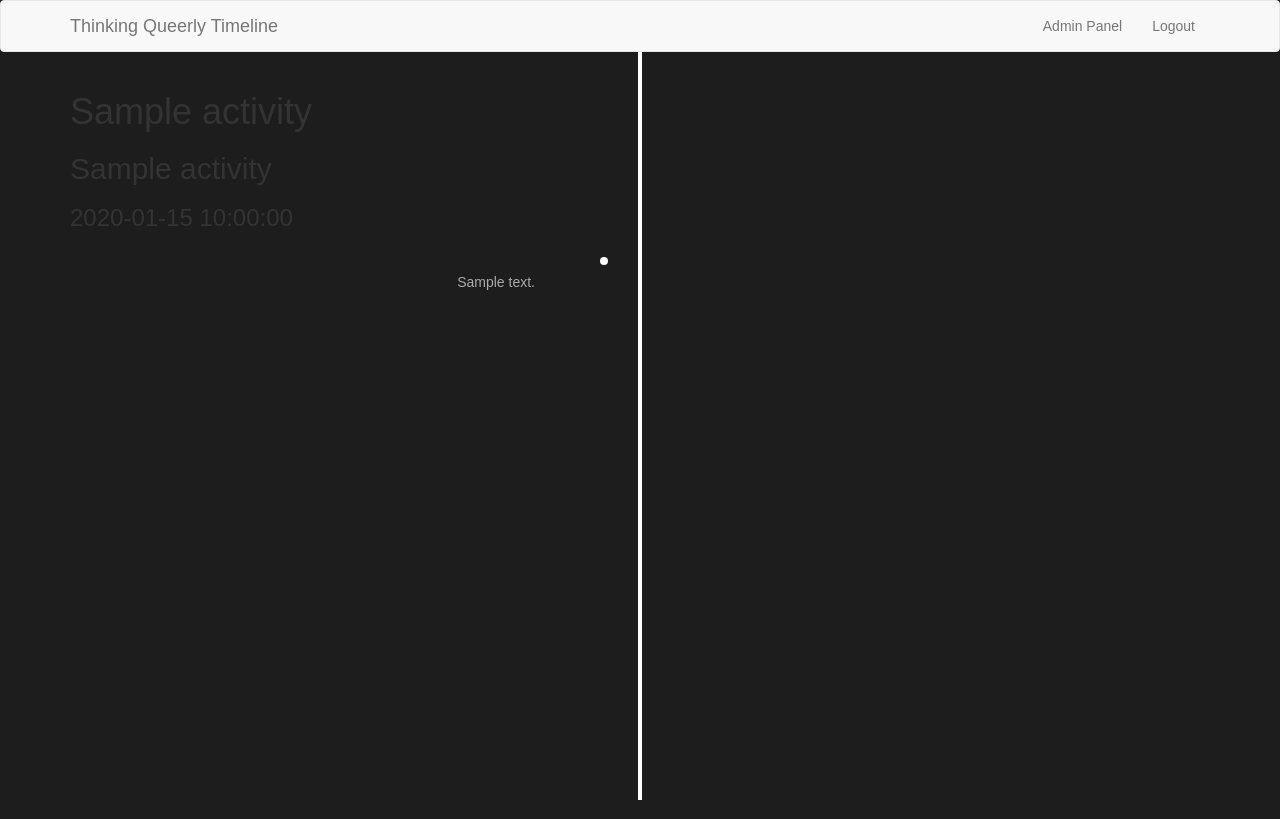
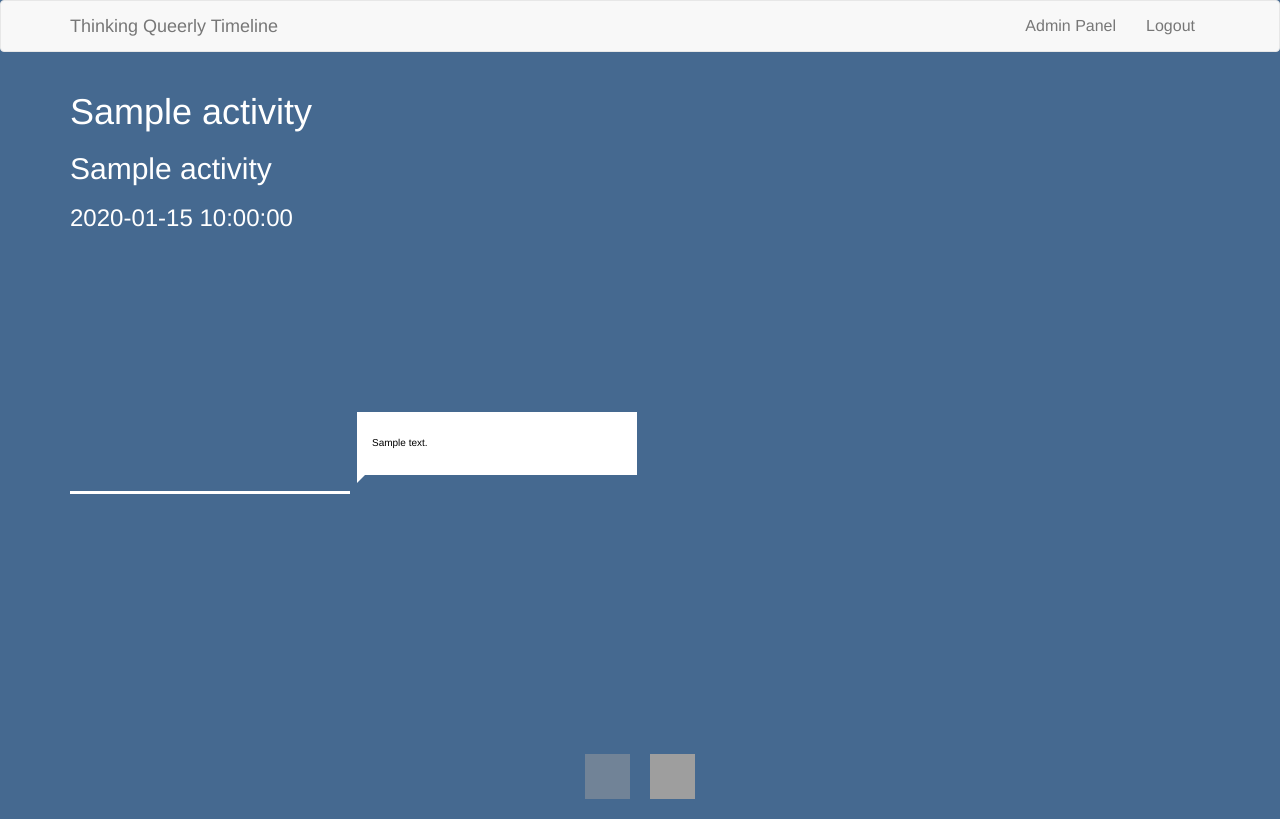
Before and after one commit to harshita-gupta/thinking-queerly-timeline, a Flask app: a page that uses app/templates/timeline-view.html in a window 1280 px wide. Run offline with Flask 2, Linux system fonts and the light colour scheme; a user stored in the database is signed in; tables that the repository leaves empty hold one stand-in row (values such as "Sample post"); some libraries are stand-ins or nearby versions; grey boxes are pictures that could not be loaded.

Commit message:
new timeline

```diff
--- a/app/static/timeline-styles.css
+++ b/app/static/timeline-styles.css
@@ -1,77 +1,218 @@
+*,
+*::before,
+*::after {
+  margin: 0;
+  padding: 0;
+  box-sizing: border-box;
+}
+
+button {
+  background: transparent;
+  border: none;
+  cursor: pointer;
+  outline: none;
+}
+
 body {
-  background-color: #1d1d1d;
-  min-height: 100vh;
-  margin: 0;
-  font-family: "Droid Sans", sans-serif;
-}
-body:before {
-  content: "";
-  position: fixed;
-  top: 0px;
-  left: 50%;
-  bottom: 0px;
-  -webkit-transform: translateX(-50%);
-          transform: translateX(-50%);
-  width: 4px;
-  background-color: #fff;
-}
-body .entries {
-  width: calc(100% - 80px);
-  max-width: 800px;
-  margin: auto;
-  position: relative;
-  left: -5px;
-}
-body .entries .entry {
-  width: calc(50% - 80px);
-  float: left;
-  padding: 20px;
-  clear: both;
-  text-align: right;
-}
-body .entries .entry:not(:first-child) {
-  margin-top: -60px;
-}
-body .entries .entry .title {
-  font-size: 32px;
-  margin-bottom: 12px;
-  position: relative;
+  font: normal 16px/1.5 "Helvetica Neue", sans-serif;
+  background: #456990;
   color: #fff;
 }
-body .entries .entry .title:before {
+
+/* .section SECTION
+–––––––––––––––––––––––––––––––––––––––––––––––––– */
+
+.section {
+  background: #f45b69;
+  padding: 50px 0;
+}
+
+.section .container {
+  width: 90%;
+  max-width: 1200px;
+  margin: 0 auto;
+  text-align: center;
+}
+
+.section h1 {
+  font-size: 2.5rem;
+}
+
+.section h2 {
+  font-size: 1.3rem;
+}
+
+/* TIMELINE
+–––––––––––––––––––––––––––––––––––––––––––––––––– */
+
+.timeline {
+  white-space: nowrap;
+  overflow-x: hidden;
+}
+
+.timeline ol {
+  font-size: 0;
+  width: 100vw;
+  padding: 250px 0;
+  transition: all 1s;
+}
+
+.timeline ol li {
+  position: relative;
+  display: inline-block;
+  list-style-type: none;
+  width: 160px;
+  height: 3px;
+  background: #fff;
+}
+
+.timeline ol li:last-child {
+  width: 280px;
+}
+
+.timeline ol li:not(:first-child) {
+  margin-left: 14px;
+}
+
+.timeline ol li:not(:last-child)::after {
   content: "";
   position: absolute;
-  width: 8px;
-  height: 8px;
-  border: 4px solid #ffffff;
-  background-color: #1d1d1d;
-  border-radius: 100%;
   top: 50%;
-  -webkit-transform: translateY(-50%);
-          transform: translateY(-50%);
-  right: -73px;
-  z-index: 1000;
+  left: calc(100% + 1px);
+  bottom: 0;
+  width: 12px;
+  height: 12px;
+  transform: translateY(-50%);
+  border-radius: 50%;
+  background: #f45b69;
 }
-body .entries .entry .title.big:before {
-  width: 24px;
-  height: 24px;
-  -webkit-transform: translate(8px, -50%);
-          transform: translate(8px, -50%);
+
+.timeline ol li div {
+  position: absolute;
+  left: calc(100% + 7px);
+  width: 280px;
+  padding: 15px;
+  font-size: 1rem;
+  white-space: normal;
+  color: black;
+  background: white;
 }
-body .entries .entry .body {
-  color: #aaa;
+
+.timeline ol li div::before {
+  content: "";
+  position: absolute;
+  top: 100%;
+  left: 0;
+  width: 0;
+  height: 0;
+  border-style: solid;
 }
-body .entries .entry .body p {
-  line-height: 1.4em;
+
+.timeline ol li:nth-child(odd) div {
+  top: -16px;
+  transform: translateY(-100%);
 }
-body .entries .entry:nth-child(2n) {
-  text-align: left;
-  float: right;
+
+.timeline ol li:nth-child(odd) div::before {
+  top: 100%;
+  border-width: 8px 8px 0 0;
+  border-color: white transparent transparent transparent;
 }
-body .entries .entry:nth-child(2n) .title:before {
-  left: -63px;
+
+.timeline ol li:nth-child(even) div {
+  top: calc(100% + 16px);
 }
-body .entries .entry:nth-child(2n) .title.big:before {
-  -webkit-transform: translate(-8px, -50%);
-          transform: translate(-8px, -50%);
+
+.timeline ol li:nth-child(even) div::before {
+  top: -8px;
+  border-width: 8px 0 0 8px;
+  border-color: transparent transparent transparent white;
 }
+
+.timeline time {
+  display: block;
+  font-size: 1.2rem;
+  font-weight: bold;
+  margin-bottom: 8px;
+}
+
+/* TIMELINE ARROWS
+–––––––––––––––––––––––––––––––––––––––––––––––––– */
+
+.timeline .arrows {
+  display: flex;
+  justify-content: center;
+  margin-bottom: 20px;
+}
+
+.timeline .arrows .arrow__prev {
+  margin-right: 20px;
+}
+
+.timeline .disabled {
+  opacity: 0.5;
+}
+
+.timeline .arrows img {
+  width: 45px;
+  height: 45px;
+}
+
+/* GENERAL MEDIA QUERIES
+–––––––––––––––––––––––––––––––––––––––––––––––––– */
+@media screen and (max-width: 599px) {
+  .timeline ol,
+  .timeline ol li {
+    width: auto;
+  }
+
+  .timeline ol {
+    padding: 0;
+    transform: none !important;
+  }
+
+  .timeline ol li {
+    display: block;
+    height: auto;
+    background: transparent;
+  }
+
+  .timeline ol li:first-child {
+    margin-top: 25px;
+  }
+
+  .timeline ol li:not(:first-child) {
+    margin-left: auto;
+  }
+
+  .timeline ol li div {
+    width: 94%;
+    height: auto !important;
+    margin: 0 auto 25px;
+  }
+
+  .timeline ol li div {
+    position: static;
+  }
+
+  .timeline ol li:nth-child(odd) div {
+    transform: none;
+  }
+
+  .timeline ol li:nth-child(odd) div::before,
+  .timeline ol li:nth-child(even) div::before {
+    left: 50%;
+    top: 100%;
+    transform: translateX(-50%);
+    border: none;
+    border-left: 1px solid white;
+    height: 25px;
+  }
+
+  .timeline ol li:last-child,
+  .timeline ol li:nth-last-child(2) div::before,
+  .timeline ol li:not(:last-child)::after,
+  .timeline .arrows {
+    display: none;
+  }
+}
--- /dev/null
+++ b/app/static/timeline.js
@@ -0,0 +1,121 @@
+(function() {
+
+      // VARIABLES
+      const timeline = document.querySelector(".timeline ol"),
+        elH = document.querySelectorAll(".timeline li > div"),
+        arrows = document.querySelectorAll(".timeline .arrows .arrow"),
+        arrowPrev = document.querySelector(".timeline .arrows .arrow__prev"),
+        arrowNext = document.querySelector(".timeline .arrows .arrow__next"),
+        firstItem = document.querySelector(".timeline li:first-child"),
+        lastItem = document.querySelector(".timeline li:last-child"),
+        xScrolling = 280,
+        disabledClass = "disabled";
+
+      // START
+      window.addEventListener("load", init);
+
+      function init() {
+        setEqualHeights(elH);
+        animateTl(xScrolling, arrows, timeline);
+        setSwipeFn(timeline, arrowPrev, arrowNext);
+        setKeyboardFn(arrowPrev, arrowNext);
+      }
+
+      // SET EQUAL HEIGHTS
+      function setEqualHeights(el) {
+        let counter = 0;
+        for (let i = 0; i < el.length; i++) {
+          const singleHeight = el[i].offsetHeight;
+
+          if (counter < singleHeight) {
+            counter = singleHeight;
+          }
+        }
+
+        for (let i = 0; i < el.length; i++) {
+          el[i].style.height = `${counter}px`;
+        }
+      }
+
+      // CHECK IF AN ELEMENT IS IN VIEWPORT
+      // http://stackoverflow.com/questions/123999/how-to-tell-if-a-dom-element-is-visible-in-the-current-viewport
+      function isElementInViewport(el) {
+        const rect = el.getBoundingClientRect();
+        return (
+          rect.top >= 0 &&
+          rect.left >= 0 &&
+          rect.bottom <= (window.innerHeight || document.documentElement.clientHeight) &&
+          rect.right <= (window.innerWidth || document.documentElement.clientWidth)
+        );
+      }
+
+      // SET STATE OF PREV/NEXT ARROWS
+      function setBtnState(el, flag = true) {
+        if (flag) {
+          el.classList.add(disabledClass);
+        } else {
+          if (el.classList.contains(disabledClass)) {
+            el.classList.remove(disabledClass);
+          }
+          el.disabled = false;
+        }
+      }
+
+      // ANIMATE TIMELINE
+      function animateTl(scrolling, el, tl) {
+        let counter = 0;
+        for (let i = 0; i < el.length; i++) {
+          el[i].addEventListener("click", function() {
+            if (!arrowPrev.disabled) {
+              arrowPrev.disabled = true;
+            }
+            if (!arrowNext.disabled) {
+              arrowNext.disabled = true;
+            }
+            const sign = (this.classList.contains("arrow__prev")) ? "" : "-";
+            if (counter === 0) {
+              tl.style.transform = `translateX(-${scrolling}px)`;
+            } else {
+              const tlStyle = getComputedStyle(tl);
+              // add more browser prefixes if needed here
+              const tlTransform = tlStyle.getPropertyValue("-webkit-transform") || tlStyle.getPropertyValue("transform");
+              const values = parseInt(tlTransform.split(",")[4]) + parseInt(`${sign}${scrolling}`);
+              tl.style.transform = `translateX(${values}px)`;
+            }
+
+            setTimeout(() => {
+              isElementInViewport(firstItem) ? setBtnState(arrowPrev) : setBtnState(arrowPrev, false);
+              isElementInViewport(lastItem) ? setBtnState(arrowNext) : setBtnState(arrowNext, false);
+            }, 1100);
+
+            counter++;
+          });
+        }
+      }
+
+      // ADD SWIPE SUPPORT FOR TOUCH DEVICES
+      function setSwipeFn(tl, prev, next) {
+        const hammer = new Hammer(tl);
+        hammer.on("swipeleft", () => next.click());
+        hammer.on("swiperight", () => prev.click());
+      }
+
+      // ADD BASIC KEYBOARD FUNCTIONALITY
+      function setKeyboardFn(prev, next) {
+        document.addEventListener("keydown", (e) => {
+          if ((e.which === 37) || (e.which === 39)) {
+            const timelineOfTop = timeline.offsetTop;
+            const y = window.pageYOffset;
+            if (timelineOfTop !== y) {
+              window.scrollTo(0, timelineOfTop);
+            }
+            if (e.which === 37) {
+              prev.click();
+            } else if (e.which === 39) {
+              next.click();
+            }
+          }
+        });
+      }
+
+    })();
--- a/app/templates/timeline-view.html
+++ b/app/templates/timeline-view.html
@@ -3,6 +3,11 @@
 {% block styles %}
 {{super()}}
 <link rel="stylesheet" href="{{ url_for('static', filename='timeline-styles.css') }}">
+{% endblock %}
+
+{% block scripts %}
+<script src="{{url_for('.static', filename='timeline.js')}}"></script>
+{{super()}}
 {% endblock %}
 
 
@@ -12,20 +17,38 @@
 <h2>{{session.name}}</h2>
 <h3>{{session.date}}</h3>
 
-<div class="entries">
+<section class="timeline">
+    <!-- <div class="entries"> -->
+    <ol>
         {% for post in posts %}
-    <div class="entry">
-        <div class="title">
+            <li>
+            <div>
+            <!-- <div class="entry"> -->
+                <time>
+                <!-- <div class="title"> -->
                     {% if is_yearlong %}
                         {{post.mdytimestamp}}
                     {% else %}
                         {{post.year_timestamp}}
                     {% endif %}
+                </time>
+                <!-- </div> -->
+                <!-- <div class="body"> -->
+                    <p>{{post.body}}</p>
+                <!-- </div> -->
             </div>
-        <div class="body">
-            <p>{{post.body}}</p>
+        </li>
+            {% endfor %}
+
+    </ol>
+    <!-- </div> -->
+    <div class="arrows">
+        <button class="arrow arrow__prev disabled" disabled>
+            <img src="https://s3-us-west-2.amazonaws.com/s.cdpn.io/162656/arrow_prev.svg" alt="prev timeline arrow">
+        </button>
+        <button class="arrow arrow__next">
+            <img src="https://s3-us-west-2.amazonaws.com/s.cdpn.io/162656/arrow_next.svg" alt="next timeline arrow">
+        </button>
     </div>
-    </div>
-    {% endfor %}
-</div>
+</section>
 {% endblock %}
```
Lines whose indentation alone changed are shown as unchanged.
